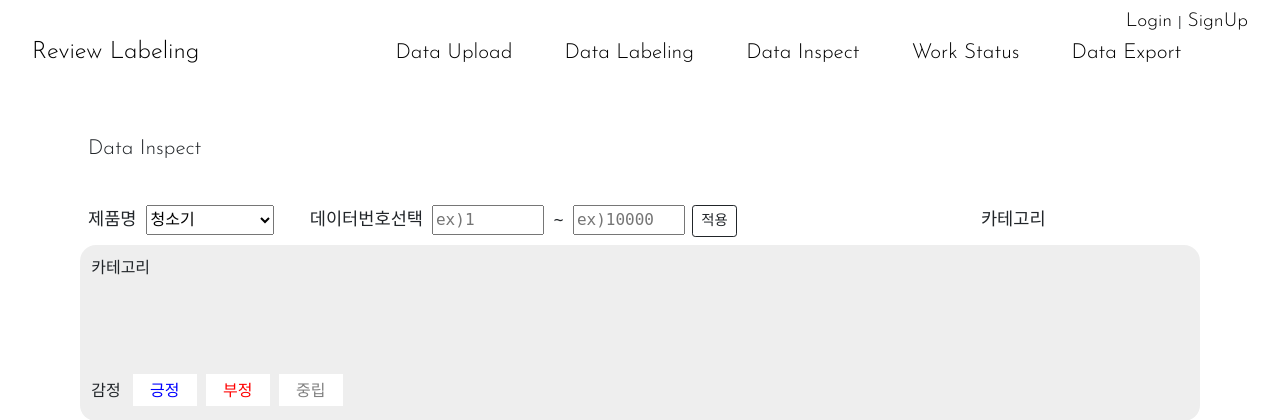
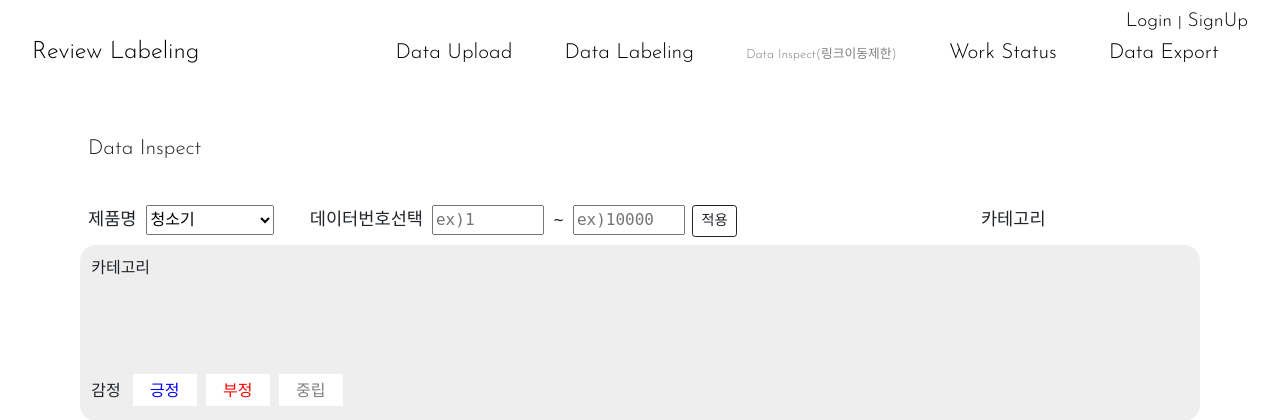
Before and after one commit to zzuzzu0205/Lightsail, a Django app: page /labeling/inspect/ in a window 1280 px wide. Shown: the top 420 px of the page. Run offline with Django 4.2, Linux system fonts and the light colour scheme; some libraries are stand-ins or nearby versions; some web fonts are replaced.

Commit message:
inspect링크이동제한

```diff
--- a/templates/header.html
+++ b/templates/header.html
@@ -58,8 +58,11 @@
             <nav style="margin-right: 3rem">
                 <a style="font-family: 'Josefin Sans', sans-serif; font-size: 1.3rem; font-weight: 300" href="{% url 'labelingapp:work' %}">Data Labeling</a>
             </nav>
+            <!--            <nav style="margin-right: 3rem">-->
+            <!--                <a style="font-family: 'Josefin Sans', sans-serif; font-size: 1.3rem; font-weight: 300" href="{% url 'labelingapp:inspect' %}">Data Inspect</a>-->
+            <!--            </nav>-->
             <nav style="margin-right: 3rem">
-                <a style="font-family: 'Josefin Sans', sans-serif; font-size: 1.3rem; font-weight: 300" href="{% url 'labelingapp:inspect' %}">Data Inspect</a>
+                <a style="font-family: 'Josefin Sans', sans-serif; font-size: 0.8rem; font-weight: 300; color:gray" href="#">Data Inspect(링크이동제한)</a>
             </nav>
             <nav style="margin-right: 3rem">
                 <a style="font-family: 'Josefin Sans', sans-serif; font-size: 1.3rem; font-weight: 300" href="{% url 'mainapp:workstatus' %}">Work Status</a>
```
